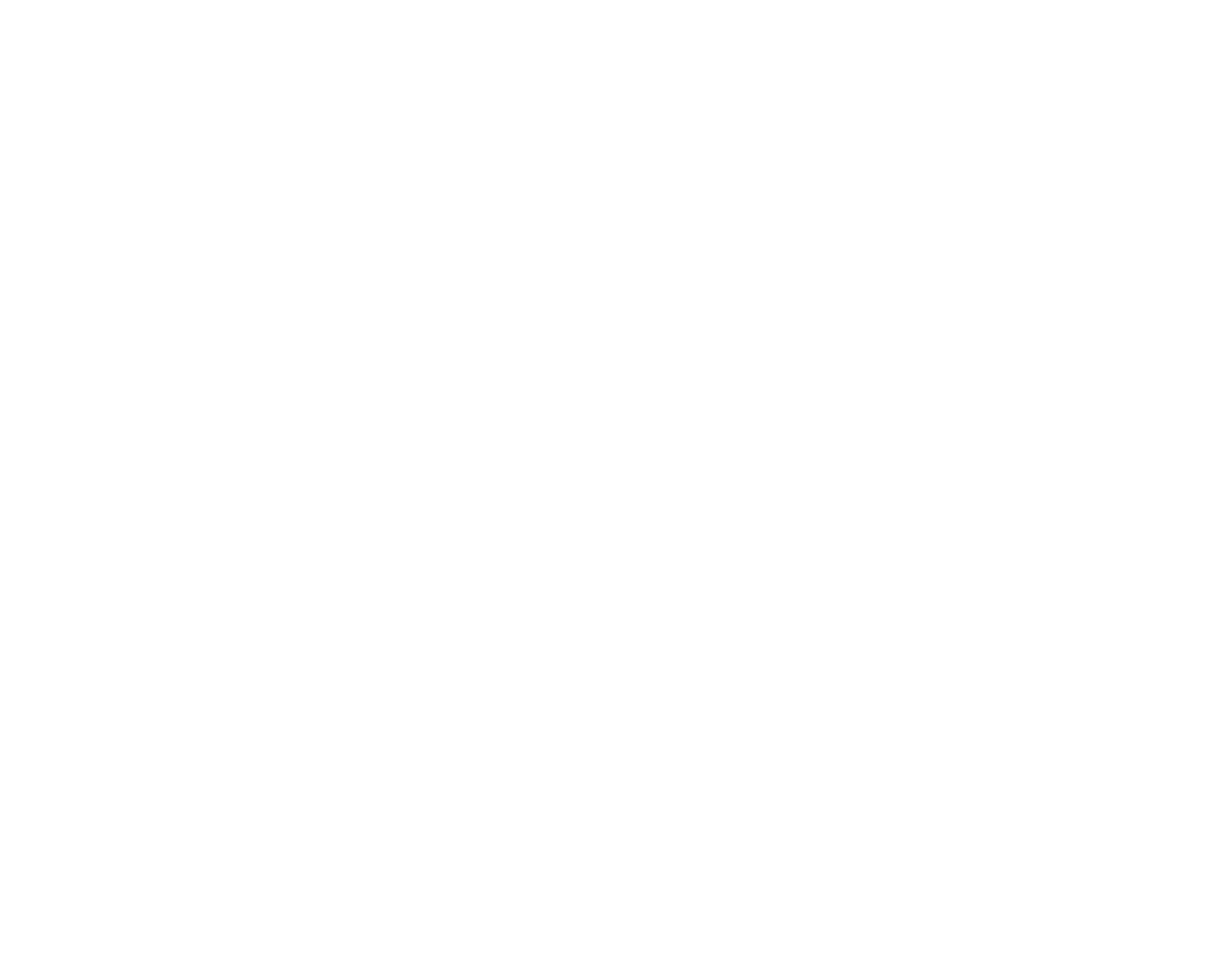
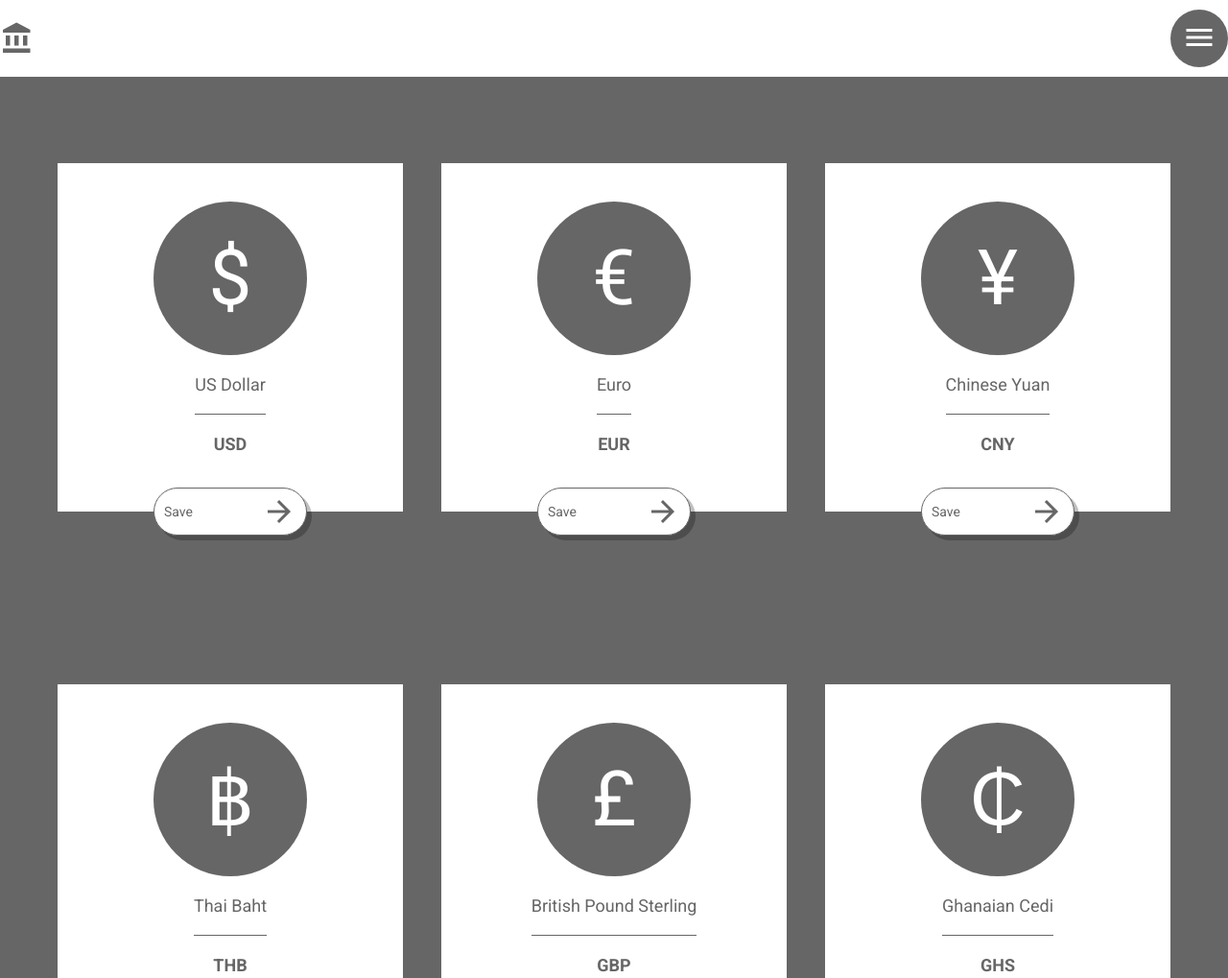
Before and after one commit to sorci89/final-exam-marc23-sitebuild, a plain HTML site: page index.html in a window 1280 px wide. Shown: the top 1019 px of the page at 96% size. Before the commit the page ends 800 px from the top, so only its background shows below. Drawn offline with Linux system fonts and the light colour scheme.

Commit message:
final commit

```diff
--- a/index.html
+++ b/index.html
@@ -17,7 +17,17 @@
 </head>
 
 <body>
-    <div id="root"></div>
+    <div id="root">
+        <header>
+            <span id="account" class="material-icons">
+                account_balance
+                </span>
+                <button>
+                    <span id="menu" class="material-icons">menu</span>
+                </button>
+        </header>
+        <div class="cards-container"></div>
+    </div>
 </body>
 
 </html>
--- a/script.js
+++ b/script.js
@@ -0,0 +1,66 @@
+const currencies = [
+  {
+    title: "US Dollar",
+    sub: "$",
+    text: "USD",
+  },
+  {
+    title: "Euro",
+    sub: "€",
+    text: "EUR",
+  },
+  {
+    title: "Chinese Yuan",
+    sub: "¥",
+    text: "CNY",
+  },
+  {
+    title: "Thai Baht",
+    sub: "฿",
+    text: "THB",
+  },
+  {
+    title: "British Pound Sterling",
+    sub: "£",
+    text: "GBP",
+  },
+  {
+    title: "Ghanaian Cedi",
+    sub: "₵",
+    text: "GHS",
+  },
+  {
+    title: "Japanese Yen",
+    sub: "￥",
+    text: "JPY",
+  },
+  {
+    title: "Polish Zloty",
+    sub: "zł",
+    text: "PLN",
+  },
+];
+
+let currenciesHTML = "";
+currencies.map((currency, i) => {
+  currenciesHTML += `
+    <div class="currency-card">
+      <div class="sub-container">
+      <p class="currency-sub">${currency.sub}</p>
+      </div>
+      <p class="currency-title">${currency.title}</p>
+      <p class="currency-text">${currency.text}</p>
+      <button class="save-button">
+      Save
+      <span id="arrow" class="material-icons"> arrow_forward </span>
+    </button>
+    </div>
+  `;
+});
+
+function loadEvent() {
+  document
+    .querySelector(".cards-container")
+    .insertAdjacentHTML("beforeend", currenciesHTML);
+}
+window.addEventListener("load", loadEvent);
--- a/style.css
+++ b/style.css
@@ -45,4 +45,123 @@ select {
 
 body {
   font-family: "Roboto", sans-serif;
+  background-color: #666;
 }
+
+header {
+  display: flex;
+  justify-content: space-between;
+  align-items: center;
+  width: 100%;
+  height: 80px;
+  position: fixed;
+  top: 0;
+  z-index: 10;
+
+  background: #fff;
+
+  color: #666;
+}
+
+header button {
+  width: 60px;
+  height: 60px;
+  border-radius: 50%;
+  background-color: #666;
+  color: #fff;
+}
+
+#account {
+  font-size: 36px;
+}
+
+#menu {
+  font-size: 36px;
+}
+
+.cards-container {
+  display: flex;
+  justify-content: center;
+  flex-wrap: wrap;
+  max-width: 1200px;
+  margin: 80px auto 0;
+}
+
+.currency-card {
+  display: flex;
+  flex-direction: column;
+  align-items: center;
+  position: relative;
+  width: 360px;
+  margin: 90px 20px;
+  padding: 40px;
+
+  background-color: #fff;
+
+  color: #666;
+}
+
+.currency-title {
+  font-size: 18px;
+  font-weight: 400;
+  margin-top: 20px;
+  padding-bottom: 20px;
+  border-bottom: 1px solid #666;
+}
+
+.sub-container {
+  display: flex;
+  justify-content: center;
+  align-items: center;
+  width: 160px;
+  height: 160px;
+
+  background-color: #666;
+  border-radius: 50%;
+}
+
+.currency-sub {
+  margin-top: 20px;
+  margin-bottom: 20px;
+  font-size: 80px;
+  font-weight: 400;
+  color: #fff;
+}
+
+.currency-text {
+  margin-top: 20px;
+  margin-bottom: 20px;
+  font-size: 18px;
+  font-weight: bold;
+}
+
+.save-button {
+  display: flex;
+  justify-content: space-between;
+  align-items: center;
+
+  padding: 10px;
+  width: 160px;
+  height: 50px;
+
+  position: absolute;
+  bottom: -25px;
+  left: 50%;
+  transform: translateX(-50%);
+
+  border: 1px solid #666;
+  border-radius: 50px;
+  box-shadow: 5px 5px rgba(0, 0, 0, 0.25);
+  background-color: #fff;
+
+  font-size: 14px;
+}
+
+.save-button:hover {
+  background-color: #666;
+  color: #fff;
+}
+
+#arrow {
+  font-size: 36px;
+}
```
